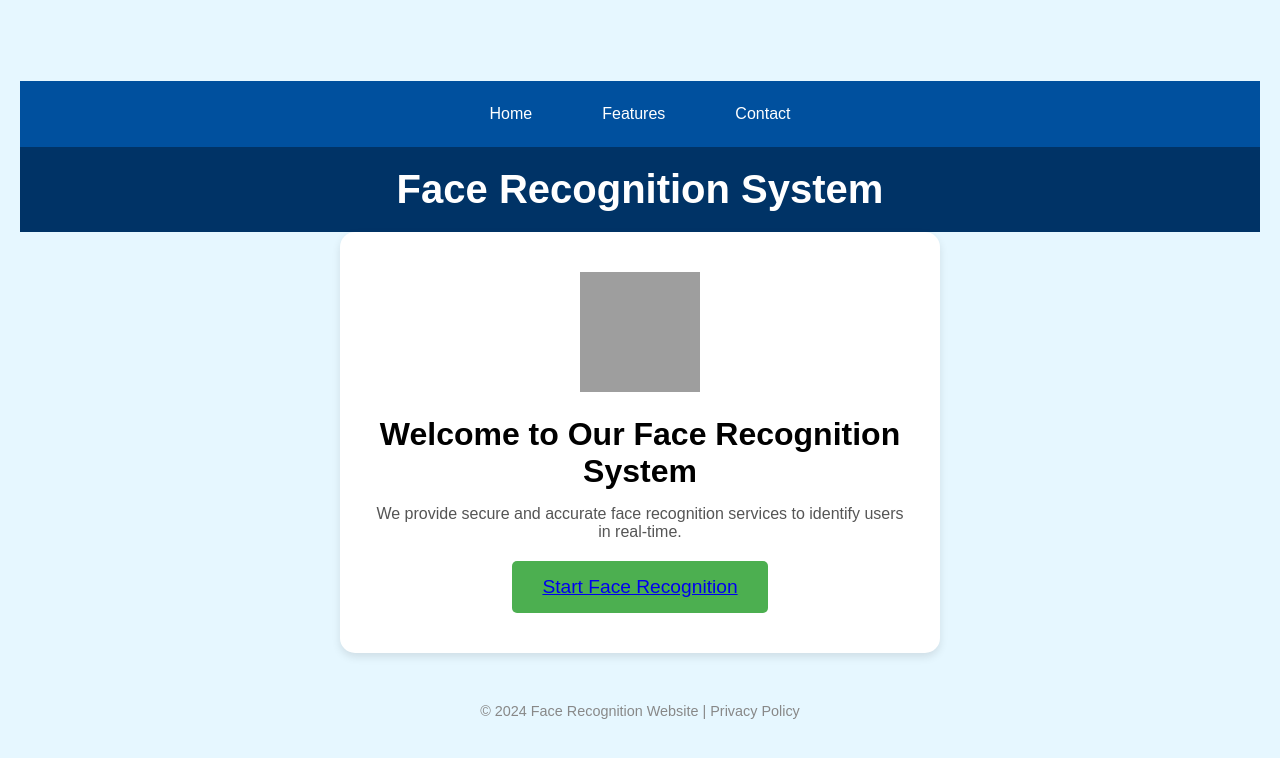
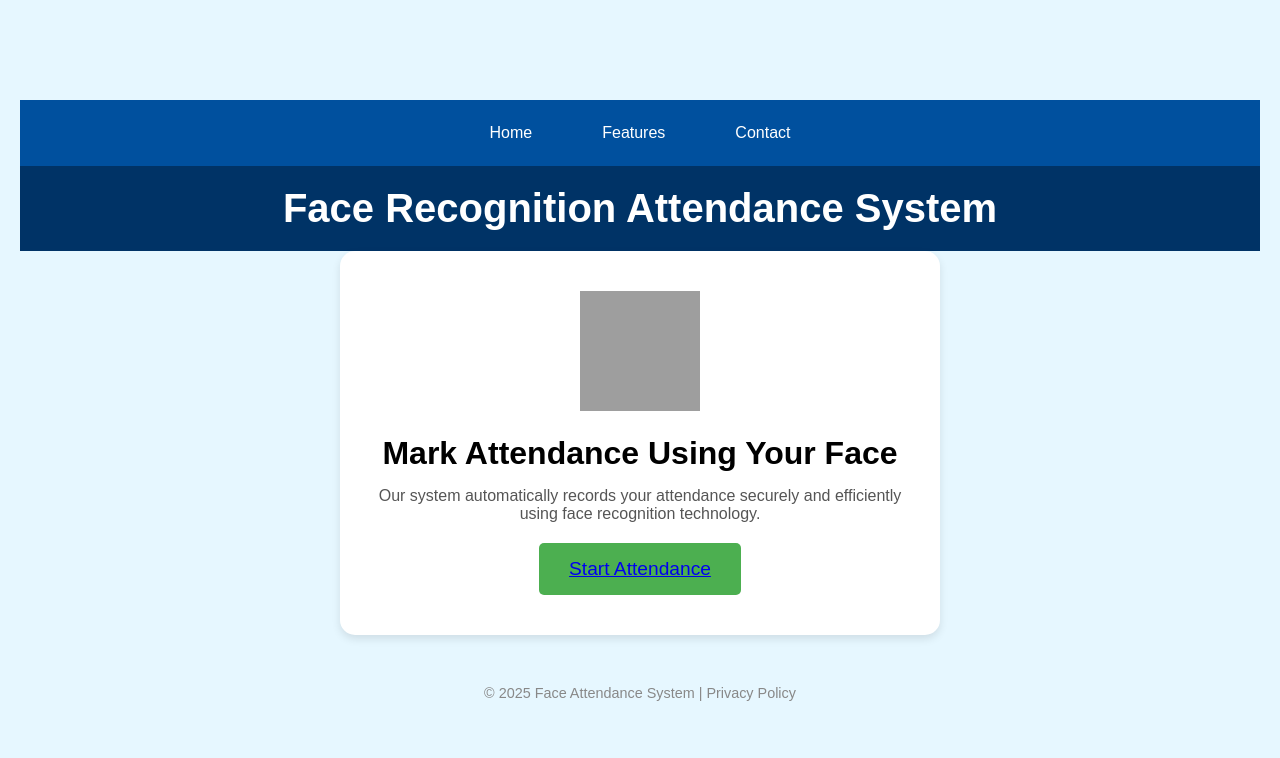
Before and after one commit to programmer-kunal/face-recognition, a plain HTML site: page index.html in a window 1280 px wide. Drawn offline with Linux system fonts and the light colour scheme; grey boxes are pictures that could not be loaded.

Commit message:
Update index.html

```diff
--- a/index.html
+++ b/index.html
@@ -3,7 +3,7 @@
 <head>
   <meta charset="UTF-8">
   <meta name="viewport" content="width=device-width, initial-scale=1.0">
-    <title>Face Recognition Website</title>
+  <title>Face Recognition Attendance System</title>
   <link rel="stylesheet" href="index.css">
 </head>
 <body>
@@ -14,21 +14,21 @@
   </div>
 
   <header>
-    <h1>Face Recognition System</h1>
+    <h1>Face Recognition Attendance System</h1>
   </header>
 
   <div class="main-container">
     <div class="logo">
-        <img src="https://media.istockphoto.com/id/1384053505/vector/face-recognition-great-design-for-any-purposes-protection-icon-vector-personal-protection.jpg?s=612x612&w=0&k=20&c=wDI6VyC9uS98UZXURoUQOJZCCY3_sPuf2bF8XS29eOs=" alt="Face Recognition Logo">
+      <img src="https://media.istockphoto.com/id/1384053505/vector/face-recognition-great-design-for-any-purposes-protection-icon-vector-personal-protection.jpg?s=612x612&w=0&k=20&c=wDI6VyC9uS98UZXURoUQOJZCCY3_sPuf2bF8XS29eOs=" alt="Attendance System Logo">
     </div>
-    <h2>Welcome to Our Face Recognition System</h2>
-    <p>We provide secure and accurate face recognition services to identify users in real-time.</p>
-    <button class="btn-start"><a href="xedni.html">Start Face Recognition</a></button>
+
+    <h2>Mark Attendance Using Your Face</h2>
+    <p>Our system automatically records your attendance securely and efficiently using face recognition technology.</p>
+    <button class="btn-start"><a href="xedni.html">Start Attendance</a></button>
   </div>
 
   <footer>
-    <p>&copy; 2024 Face Recognition Website | <a href="#privacy">Privacy Policy</a></p>
+    <p>&copy; 2025 Face Attendance System | <a href="#privacy">Privacy Policy</a></p>
   </footer>
-
 </body>
 </html>
```
Lines whose indentation alone changed are shown as unchanged.
